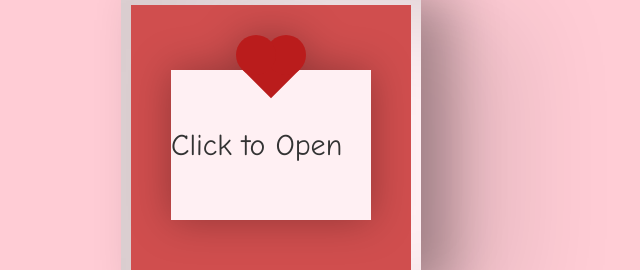
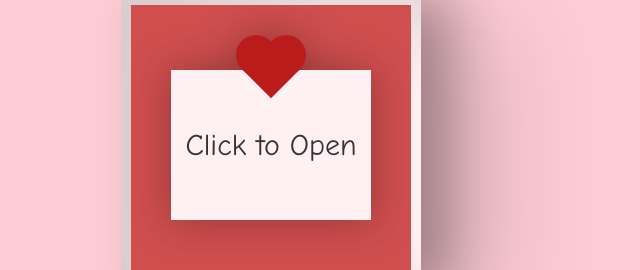
Before and after one commit to Antindem/Valentine.io, a plain HTML site: page index.html in a window 1280 px wide. Shown: the part 179-449 px from the top of the page, 369-1009 px from the left. Drawn offline with Linux system fonts and the light colour scheme.

Commit message:
Update index.html

```diff
--- a/index.html
+++ b/index.html
@@ -17,7 +17,7 @@
         <input id="open" type="checkbox">
         <label class="open" for="open"></label>
         <div class="card-front">
-            <div class="note">Click to Open</div>
+            <div class="note"><span style="margin: 0 auto;">Click to Open</span></div>
         </div>
 
         <div class="card-inside">
```
